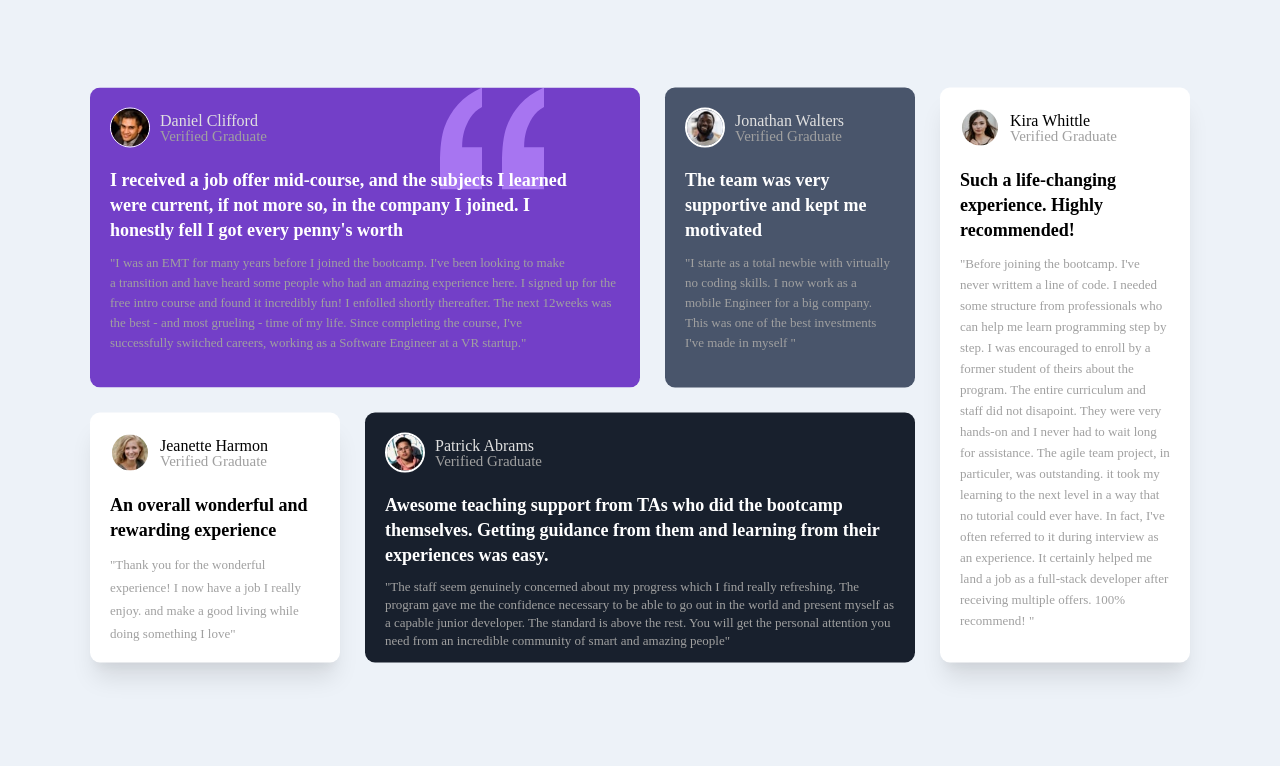
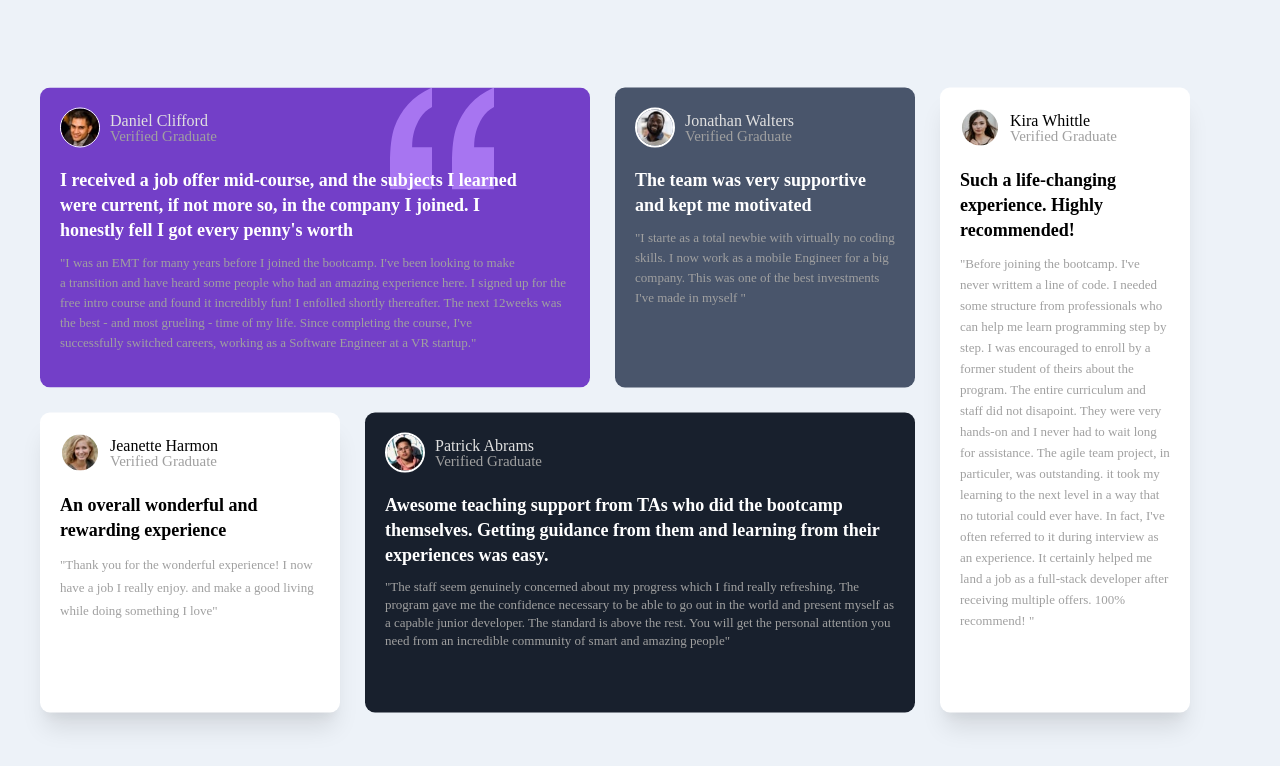
Before and after one commit to xia4/Testimonials_grid_section, a plain HTML site: page index.html in a window 1280 px wide. Drawn offline with Linux system fonts and the light colour scheme.

Commit message:
markup modification

```diff
--- a/index.css
+++ b/index.css
@@ -49,21 +49,24 @@ table {
 }
 
 section {
-    width: 1100px;
+    width: 1200px;
     height: 625px;
     position: absolute;
     top: 50%;
     left: 50%;
     transform: translate(-50%,-50%);
+    display: flex;
+
 }
-main {
+.top {
     display: flex;
-    justify-content: space-between;
-    height: 325px;
+    margin-bottom: 25px;
 }
-
-section aside {
+.bottom {
     display: flex;
+}
+.block {
+    display: block;
 }
 section .daniel {
     width: 550px;
@@ -74,6 +77,7 @@ section .daniel {
     padding: 20px;
     background-color: #733fc8;
     border-radius: 10px;
+    margin-right: 25px;
 }
 section .daniel .info {
     display: flex;
@@ -106,11 +110,12 @@ section .daniel .sub {
     margin-top: 10px;
 }
 section .walters {
-    width: 250px;
+    width: 300px;
     height: 300px;
     background-color: #49556b;
     border-radius: 10px;
     padding: 20px;
+    margin-right: 25px;
 }
 .walters .info {
     display: flex;
@@ -145,7 +150,7 @@ section .walters {
 
 section .kira {
     width: 250px;
-    height: 575px;
+
     border-radius: 10px;
     background-color: #fff;
     padding: 20px;
@@ -184,13 +189,13 @@ section .kira {
 
 
 
-aside .harmon {
-    width: 250px;
-    height: 250px;
+ .harmon {
+    width: 300px;
+    height: 300px;
     border-radius: 10px;
-    margin-right: 25px;
     padding: 20px;
     background-color: #fff;
+    margin-right: 25px;
     box-shadow: rgba(0, 0, 0, 0.1) 0px 20px 25px -5px, rgba(0, 0, 0, 0.04) 0px 10px 10px -5px;
 }
 
@@ -225,9 +230,9 @@ aside .harmon {
     margin-top: 10px;
 }
 
-aside .abrams {
+ .abrams {
     width: 550px;
-    height: 250px;
+    height: 300px;
     padding: 20px;
     border-radius: 10px;
     background-color: #18202d;
@@ -263,40 +268,43 @@ aside .abrams {
     margin-top: 10px;
 }
 @media (max-width: 375px) {
-    main {
+    .top {
         display: block;
-        height: auto;
+        width: 360px;
         margin: 0 auto;
-        width: 355px;
     }
-    main .daniel {
+    .bottom {
+        display: block;
+        width: 360px;
+        margin: 0 auto;
+    }
+    section {
+        display: block;
+    }
+    .block .top .daniel {
         width: 355px;
         height: auto;
         background-position: left 230px top;
         margin-bottom: 20px;
     }
-    main .walters {
+    .block .top .walters {
         width: 355px;
         height: auto;
         margin-bottom: 20px;
     }
-    main .kira {
+    section .kira {
+        width: 355px;
+        height: auto;
+        margin: 0 auto;
+    }
+    .block .bottom .harmon {
         width: 355px;
         height: auto;
         margin-bottom: 20px;
     }
-    aside {
-        display: block !important;
-        width: 355px;
-        margin: 0 auto;
-    }
-    aside .harmon {
+    .block .bottom .abrams {
         width: 355px;
         height: auto;
         margin-bottom: 20px;
     }
-    aside .abrams {
-        width: 355px;
-        height: auto;
-    }
 }
--- a/index.html
+++ b/index.html
@@ -10,7 +10,8 @@
 </head>
 <body>
   <section>
-    <main>
+      <div class="block">
+          <div class="top">
               <div class="daniel">
                 <div class="info">
                   <img src="./images/image-daniel.jpg" alt="">
@@ -53,40 +54,8 @@
                   investments I've made in myself "
                 </p>
               </div>
-      <div class="kira">
-        <div class="info">
-          <img src="./images/image-kira.jpg" alt="">
-          <div class="name">
-            <h2>Kira Whittle</h2>
-            <p>Verified Graduate</p>
           </div>
-        </div>
-        <strong>
-          Such a life-changing
-          experience. Highly
-          recommended!
-        </strong>
-        <p class="sub">
-          "Before joining the bootcamp. I've
-          never writtem a line of code. I needed
-          some structure from professionals
-          who can help me learn programming
-          step by step. I was encouraged to enroll by
-          a former student of theirs about the program.
-          The entire curriculum and staff did not
-          disapoint. They were very hands-on and
-          I never had to wait long for assistance.
-          The agile team project, in particuler,
-          was outstanding. it took my learning to the next level
-          in a way that no tutorial could ever have. In fact,
-          I've often referred to it during interview as an
-          experience. It certainly helped me land a job
-          as a full-stack developer after receiving multiple
-          offers. 100% recommend! "
-        </p>
-      </div>
-    </main>
-    <aside>
+          <div class="bottom">
               <div class="harmon">
                   <div class="info">
                       <img src="./images/image-jeanette.jpg" alt="">
@@ -125,7 +94,40 @@
                         personal attention you need from an incredible community of smart and amazing people"
                     </p>
                 </div>
-    </aside>
+            </div>
+      </div>
+        <div class="kira">
+          <div class="info">
+            <img src="./images/image-kira.jpg" alt="">
+            <div class="name">
+              <h2>Kira Whittle</h2>
+              <p>Verified Graduate</p>
+            </div>
+          </div>
+          <strong>
+            Such a life-changing
+            experience. Highly
+            recommended!
+          </strong>
+          <p class="sub">
+            "Before joining the bootcamp. I've
+            never writtem a line of code. I needed
+            some structure from professionals
+            who can help me learn programming
+            step by step. I was encouraged to enroll by
+            a former student of theirs about the program.
+            The entire curriculum and staff did not
+            disapoint. They were very hands-on and
+            I never had to wait long for assistance.
+            The agile team project, in particuler,
+            was outstanding. it took my learning to the next level
+            in a way that no tutorial could ever have. In fact,
+            I've often referred to it during interview as an
+            experience. It certainly helped me land a job
+            as a full-stack developer after receiving multiple
+            offers. 100% recommend! "
+          </p>
+        </div>
     </section>
 </body>
 </html>
```
Lines whose indentation alone changed are shown as unchanged.
